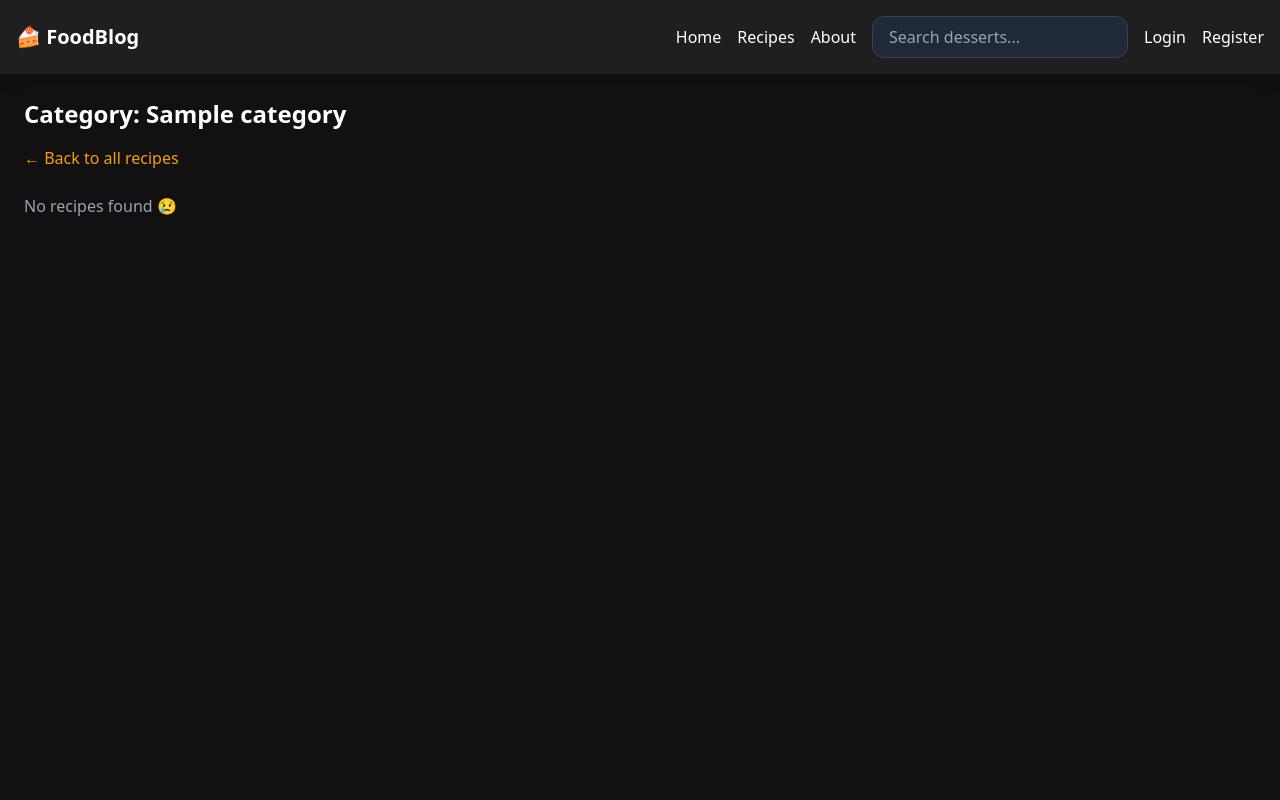
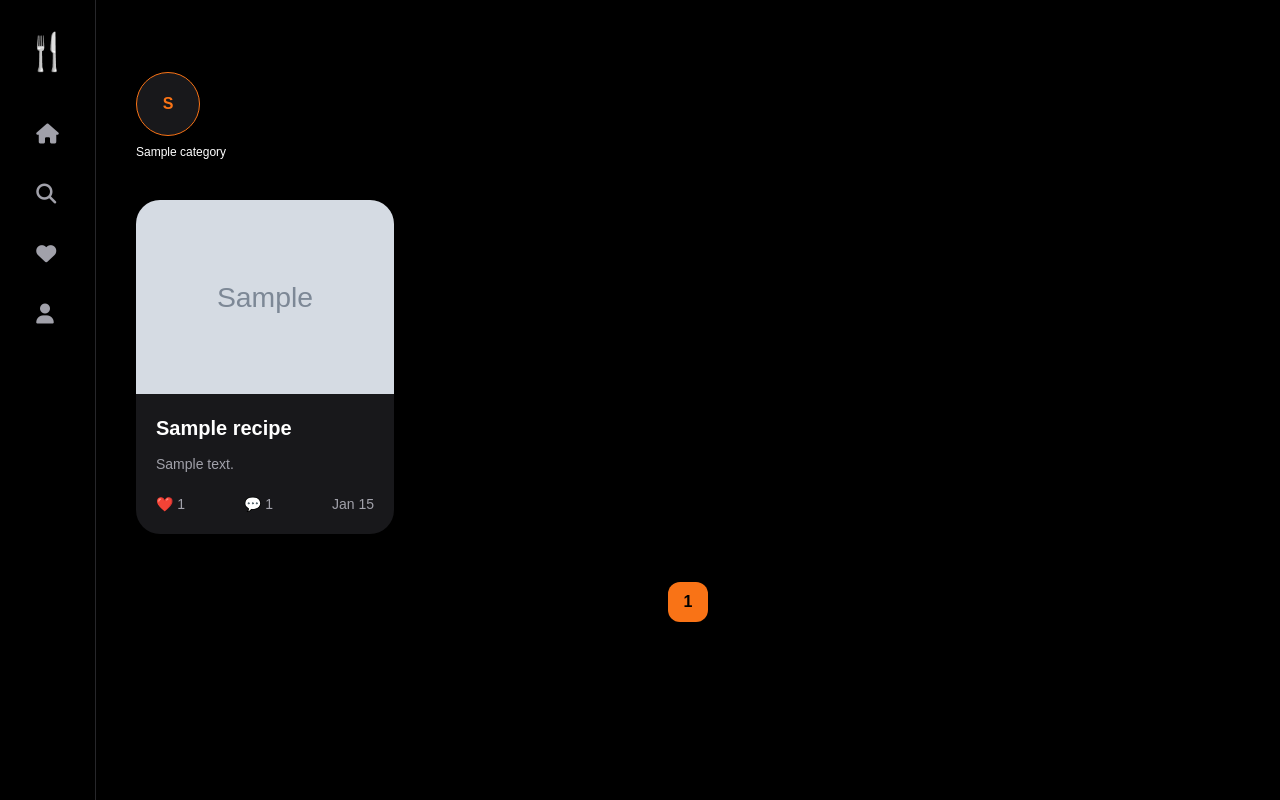
Before and after one commit to CyberB0x/foodblog, a Django app: a page that uses templates/base.html in a window 1280 px wide. Run offline with Django 5.2, Linux system fonts and the light colour scheme; tables that the repository leaves empty hold one stand-in row (values such as "Sample post"); grey boxes marked "Sample" are stand-in pictures; some libraries are stand-ins or nearby versions.

Commit message:
food blog day 23

```diff
--- a/recipes/views.py
+++ b/recipes/views.py
@@ -62,6 +62,8 @@ def home(request):
         "page_obj": page_obj,
         "query": query,
         "selected_category": category_slug,
+
+        "categories": Category.objects.all(),
 
         "saved_recipes": saved_recipes,
         "favorite_recipes_ids": favorite_recipes_ids,
@@ -370,11 +372,16 @@ def category_view(request, slug):
 
     recipes = Recipe.objects.filter(
         category=category
-    )
+    ).order_by("-created_at")
+
+    paginator = Paginator(recipes, 12)
+    page_number = request.GET.get("page")
+    page_obj = paginator.get_page(page_number)
 
     return render(request, "home.html", {
-
-        "recipes": recipes,
+        "page_obj": page_obj,
+        "categories": Category.objects.all(),
+        "selected_category": slug,
         "category": category,
     })
 
--- a/templates/base.html
+++ b/templates/base.html
@@ -1,70 +1,38 @@
 {% load static %}
+
 <!DOCTYPE html>
+
 <html lang="en">
+
 <head>
-    <meta charset="UTF-8">
-    <title>Food Blog</title>
 
-    <script src="https://cdn.tailwindcss.com"></script>
 
-    <link rel="stylesheet" href="https://cdnjs.cloudflare.com/ajax/libs/font-awesome/6.5.0/css/all.min.css">
-    <link rel="stylesheet" href="{% static 'css/like_animation.css' %}">
-    <link rel="stylesheet" href="{% static 'css/style.css' %}">
+<meta charset="UTF-8">
+<meta name="viewport" content="width=device-width, initial-scale=1.0">
+
+<title>Food Blog</title>
+
+<script src="https://cdn.tailwindcss.com"></script>
+
+<link rel="stylesheet"
+      href="https://cdnjs.cloudflare.com/ajax/libs/font-awesome/6.5.0/css/all.min.css">
+
+<link rel="stylesheet"
+      href="{% static 'css/like_animation.css' %}">
+
+<link rel="stylesheet"
+      href="{% static 'css/style.css' %}">
+
+
 </head>
 
-<body class="bg-primary text-white font-sans">
+<body class="bg-black text-white overflow-x-hidden">
 
-<!-- Navbar -->
-<nav class="bg-secondary p-4 shadow-lg flex justify-between items-center">
-
-    <h1 class="text-xl font-bold">🍰 FoodBlog</h1>
-
-    <div class="flex items-center gap-4">
-
-        <a href="/" class="hover:text-accent">Home</a>
-        <a href="/recipes" class="hover:text-accent">Recipes</a>
-        <a href="/about" class="hover:text-accent">About</a>
-
-        <!-- 🔎 SEARCH -->
-        <div class="relative">
-            <input
-                id="search-input"
-                type="text"
-                placeholder="Search desserts..."
-                class="px-4 py-2 rounded-xl bg-gray-800 text-white w-64 border border-gray-700 focus:outline-none focus:border-accent transition">
-
-            <div
-                id="search-results"
-                class="absolute top-full right-0 mt-2 w-72 bg-secondary/95 backdrop-blur-md border border-gray-700 rounded-2xl hidden z-50 shadow-2xl overflow-hidden">
-            </div>
-        </div>
-
-        <!-- 👤 PROFILE ICON -->
-        {% if user.is_authenticated %}
-        <a href="{% url 'dashboard' %}" class="flex items-center">
-            <svg xmlns="http://www.w3.org/2000/svg"
-                 class="w-8 h-8 text-white hover:text-gray-300 transition"
-                 fill="none" viewBox="0 0 24 24" stroke="currentColor">
-                <path stroke-linecap="round" stroke-linejoin="round" stroke-width="2"
-                      d="M5.121 17.804A9 9 0 1118.88 17.8M15 11a3 3 0 11-6 0 3 3 0 016 0z"/>
-            </svg>
-        </a>
-
-        {% else %}
-        <a href="{% url 'login' %}" class="hover:text-accent">Login</a>
-        <a href="{% url 'register' %}" class="hover:text-accent">Register</a>
-        {% endif %}
-
-    </div>
-</nav>
-
-<!-- Content -->
-<div class="container mx-auto p-6">
-    {% block content %}
-    {% endblock %}
-</div>
+{% block content %}
+{% endblock %}
 
 <script src="{% static 'js/main.js' %}"></script>
 
 </body>
+
 </html>
--- a/templates/dashboard.html
+++ b/templates/dashboard.html
@@ -360,7 +360,9 @@
             </li>
 
             <li class="hover:text-accent cursor-pointer">
-                ❓ Support
+                <a href="{% url 'about' %}">
+                  ❓ Support
+                </a>
             </li>
 
             <li>
--- a/templates/home.html
+++ b/templates/home.html
@@ -1,67 +1,192 @@
 {% extends "base.html" %}
+
 {% block content %}
 
-{% if query %}
-<p class="text-gray-400 mb-4">Results for: "{{ query }}"</p>
-{% endif %}
+<div class="flex min-h-screen bg-black text-white">
 
-{% if category %}
-<h2 class="text-2xl font-bold mb-4">Category: {{ category }}</h2>
 
-<a href="/" class="text-accent hover:underline mb-6 inline-block">
-  ← Back to all recipes
-</a>
-{% else %}
-<h2 class="text-3xl font-bold mb-6">Latest Recipes 🍰</h2>
-{% endif %}
+<!-- SIDEBAR -->
+<aside class="hidden lg:flex w-24 flex-col items-center border-r border-zinc-800 fixed h-screen bg-black">
 
-{% if page_obj %}
-
-<div class="grid grid-cols-1 sm:grid-cols-2 md:grid-cols-3 gap-6">
-
-  {% for recipe in page_obj %}
-
-  <div class="bg-secondary rounded-2xl overflow-hidden shadow-lg hover:scale-105 transition duration-300">
-
-    <!-- IMAGE -->
-    <div class="relative group">
-      <img src="{{ recipe.image.url }}" class="w-full h-56 object-cover">
-
-      <div class="absolute inset-0 bg-black/60 opacity-0 group-hover:opacity-100 flex items-center justify-center transition">
-        <a href="/recipe/{{ recipe.id }}/"
-           class="bg-accent text-black px-4 py-2 rounded-xl font-semibold">
-          View Recipe
-        </a>
-      </div>
+    <div class="mt-8">
+        <h1 class="text-4xl font-black text-orange-500">
+            🍴
+        </h1>
     </div>
 
-    <!-- CONTENT -->
-    <div class="p-4">
+    <nav class="mt-12 flex flex-col gap-8 text-zinc-400">
 
-      <h3 class="text-lg font-bold">{{ recipe.title }}</h3>
+        <a href="/" class="hover:text-orange-500 transition">
+            <i class="fa-solid fa-house text-xl"></i>
+        </a>
 
-      <div class="text-gray-400 text-sm mt-1">
-        <i class="fa-regular fa-clock" style="color: rgb(250, 146, 0);"></i>
-        {{ recipe.created_at|date:"M d" }}
+        <a href="#" class="hover:text-orange-500 transition">
+            <i class="fa-solid fa-magnifying-glass text-xl"></i>
+        </a>
+
+        <a href="#" class="hover:text-orange-500 transition">
+            <i class="fa-solid fa-heart text-xl"></i>
+        </a>
+
+        <a href="/dashboard" class="hover:text-orange-500 transition">
+            <i class="fa-solid fa-user text-xl"></i>
+        </a>
+
+    </nav>
+
+</aside>
+
+<!-- MAIN -->
+<main class="flex-1 lg:ml-24 p-6 lg:p-10">
+
+    <!-- SEARCH -->
+<div class="mb-8">
+
 </div>
 
-      <p class="text-gray-300 text-sm mt-2">
-        {{ recipe.description|truncatewords:12 }}
+<!-- CATEGORIES -->
+<div class="flex gap-4 overflow-x-auto mb-8 pb-2">
+
+    {% for cat in categories %}
+
+    <a href="{% url 'category' cat.slug %}" class="flex-shrink-0">
+
+        <div class="w-16 h-16 rounded-full bg-zinc-900 border border-orange-500 flex items-center justify-center">
+
+            <span class="font-bold text-orange-500">
+                {{ cat.name|first }}
+            </span>
+
+        </div>
+
+        <p class="text-xs text-center mt-2">
+            {{ cat.name }}
         </p>
 
-      <div class="flex items-center justify-between mt-4 text-gray-400">
+    </a>
 
-        <div class="text-base">
-          <i class="fa-solid fa-heart" style="color: rgb(255, 140, 0);"></i>
-          <span id="likes-{{ recipe.id }}">{{ recipe.likes }}</span>
+    {% endfor %}
 
-          <i class="fa-solid fa-comment ml-3" style="color: rgb(255, 140, 0);"></i>
-          <span>{{ recipe.comments.count }}</span>
+</div>
+
+<!-- FEATURED RECIPE -->
+{% if page_obj and not query and not selected_category %}
+
+    {% with featured=page_obj.0 %}
+
+    <a href="/recipe/{{ featured.id }}/">
+
+        <div class="relative h-[500px] rounded-3xl overflow-hidden mb-10 group">
+
+            <img
+                src="{{ featured.image.url }}"
+                class="absolute inset-0 w-full h-full object-cover group-hover:scale-110 transition duration-700"
+            >
+
+            <div class="absolute inset-0 bg-gradient-to-t from-black via-black/40 to-transparent"></div>
+
+            <div class="absolute bottom-8 left-8">
+
+                <p class="uppercase tracking-widest text-orange-400 text-sm mb-2">
+                    Featured Recipe
+                </p>
+
+                <h1 class="text-4xl lg:text-6xl font-black">
+                    {{ featured.title }}
+                </h1>
+
+                <p class="text-zinc-300 mt-4 max-w-xl">
+                    {{ featured.description|truncatewords:20 }}
+                </p>
+
+                <div class="flex gap-6 mt-4 text-sm text-zinc-300">
+
+                    <span>
+                        ❤️ {{ featured.likes }}
+                    </span>
+
+                    <span>
+                        💬 {{ featured.comments.count }}
+                    </span>
+
+                    <span>
+                        {{ featured.created_at|date:"M d" }}
+                    </span>
+
                 </div>
 
             </div>
 
         </div>
+
+    </a>
+
+    {% endwith %}
+
+    {% endif %}
+
+    <!-- RECIPES -->
+    {% if page_obj %}
+
+    <div class="columns-1 md:columns-2 xl:columns-4 gap-6">
+
+        {% for recipe in page_obj %}
+
+        <div class="break-inside-avoid mb-6">
+
+            <div class="bg-zinc-900 rounded-3xl overflow-hidden shadow-xl hover:scale-[1.03] transition duration-300">
+
+                <div class="relative group">
+
+                    <img
+                        src="{{ recipe.image.url }}"
+                        class="w-full object-cover"
+                    >
+
+                    <div class="absolute inset-0 bg-black/50 opacity-0 group-hover:opacity-100 transition flex items-center justify-center">
+
+                        <a
+                            href="/recipe/{{ recipe.id }}/"
+                            class="bg-orange-500 text-black px-5 py-2 rounded-xl font-bold">
+
+                            View Recipe
+
+                        </a>
+
+                    </div>
+
+                </div>
+
+                <div class="p-5">
+
+                    <h3 class="font-bold text-xl">
+                        {{ recipe.title }}
+                    </h3>
+
+                    <p class="text-zinc-400 text-sm mt-3">
+                        {{ recipe.description|truncatewords:14 }}
+                    </p>
+
+                    <div class="flex justify-between mt-5 text-sm text-zinc-400">
+
+                        <span>
+                            ❤️ {{ recipe.likes }}
+                        </span>
+
+                        <span>
+                            💬 {{ recipe.comments.count }}
+                        </span>
+
+                        <span>
+                            {{ recipe.created_at|date:"M d" }}
+                        </span>
+
+                    </div>
+
+                </div>
+
+            </div>
+
         </div>
 
         {% endfor %}
@@ -69,41 +194,61 @@
     </div>
 
     {% else %}
-<h3 class="text-gray-400">No recipes found 😢</h3>
+
+    <div class="text-center py-20">
+
+        <h3 class="text-zinc-400 text-xl">
+            No recipes found 😢
+        </h3>
+
+    </div>
+
     {% endif %}
 
-<!-- PAGINATION (FIXED) -->
-<div class="flex justify-center mt-10 mb-10 space-x-2">
+    <!-- PAGINATION -->
+    <div class="flex justify-center mt-12 mb-10 gap-2 flex-wrap">
 
         {% if page_obj.has_previous %}
-    <a href="?page={{ page_obj.previous_page_number }}{% if query %}&q={{ query }}{% endif %}{% if category %}&category={{ category }}{% endif %}"
-       class="px-4 py-2 bg-gray-800 text-white rounded hover:bg-gray-700">
+        <a
+            href="?page={{ page_obj.previous_page_number }}"
+            class="px-4 py-2 bg-zinc-800 rounded-xl hover:bg-zinc-700">
             Prev
         </a>
         {% endif %}
 
         {% for num in page_obj.paginator.page_range %}
 
-    {% if num == page_obj.number %}
-      <span class="px-4 py-2 bg-red-500 text-white rounded">
+            {% if page_obj.number == num %}
+
+                <span class="px-4 py-2 bg-orange-500 text-black rounded-xl font-bold">
                     {{ num }}
                 </span>
+
             {% else %}
-      <a href="?page={{ num }}{% if query %}&q={{ query }}{% endif %}{% if category %}&category={{ category }}{% endif %}"
-         class="px-4 py-2 bg-gray-700 text-white rounded hover:bg-gray-600">
+
+                <a
+                    href="?page={{ num }}"
+                    class="px-4 py-2 bg-zinc-800 rounded-xl hover:bg-zinc-700">
                     {{ num }}
                 </a>
+
             {% endif %}
 
         {% endfor %}
 
         {% if page_obj.has_next %}
-    <a href="?page={{ page_obj.next_page_number }}{% if query %}&q={{ query }}{% endif %}{% if category %}&category={{ category }}{% endif %}"
-       class="px-4 py-2 bg-gray-800 text-white rounded hover:bg-gray-700">
+        <a
+            href="?page={{ page_obj.next_page_number }}"
+            class="px-4 py-2 bg-zinc-800 rounded-xl hover:bg-zinc-700">
             Next
         </a>
         {% endif %}
 
     </div>
 
+</main>
+
+
+</div>
+
 {% endblock %}
```
Also changed, not shown: media/recipes/images/1000222196.jpg (added), media/recipes/images/Blue_and_Yellow_Money_Reaction_Video_Youtube_Thumbnail_2.png (added), media/recipes/images/Blue_and_Yellow_Money_Reaction_Video_Youtube_Thumbnail_2_dky1e0A.png (added), media/recipes/images/Blue_and_Yellow_Money_Reaction_Video_Youtube_Thumbnail_2_pooGJ3y.png (added), media/recipes/images/Blue_and_Yellow_Money_Reaction_Video_Youtube_Thumbnail_3.png (added), recipes/migrations/0001_initial.py (added), recipes/migrations/0002_comment.py (added), recipes/migrations/0003_recipe_likes.py (added), recipes/migrations/0004_profile_savedrecipe.py (added), recipes/migrations/0005_favoriterecipe.py (added), recipes/migrations/0006_alter_savedrecipe_unique_together.py (added), recipes/migrations/0007_profile_dark_mode_profile_email_notifications_and_more.py (added). Lines whose indentation alone changed are shown as unchanged.
